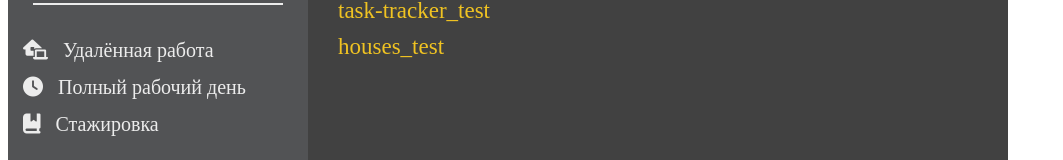
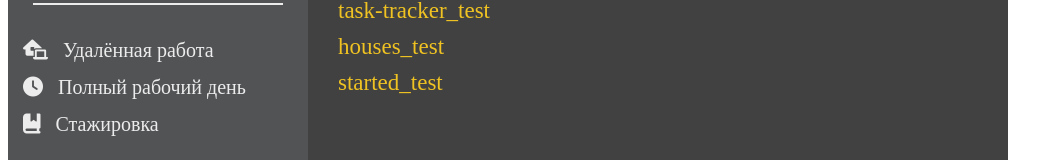
Before and after one commit to fk0Nika/rezume-1-version, a plain HTML site: page index.html in a window 1280 px wide. Shown: the part 746-906 px from the top of the page, without its empty margins (0-1063 px from the left). Drawn offline with Linux system fonts and the light colour scheme.

Commit message:
Update index.html

```diff
--- a/index.html
+++ b/index.html
@@ -69,6 +69,7 @@
 					<a href="https://fk0nika.github.io/rezume-1-version/">rezume</a>
 					<a href="https://fk0nika.github.io/task-tracker/">task-tracker_test</a>
 					<a href="https://fk0nika.github.io/houses_test/">houses_test</a>
+					<a href="https://fk0nika.github.io/test-8/">started_test</a>
 				</div>
 			</div>
 		</div>
```
